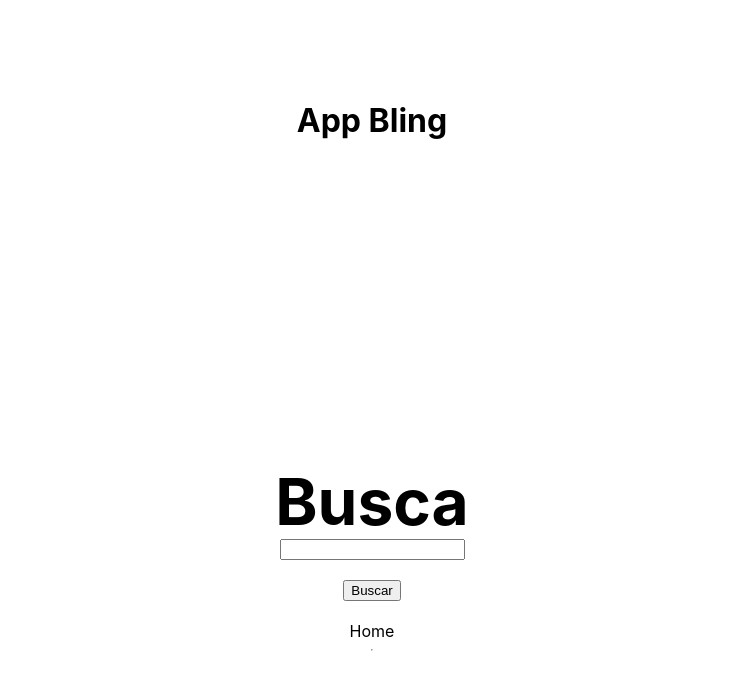
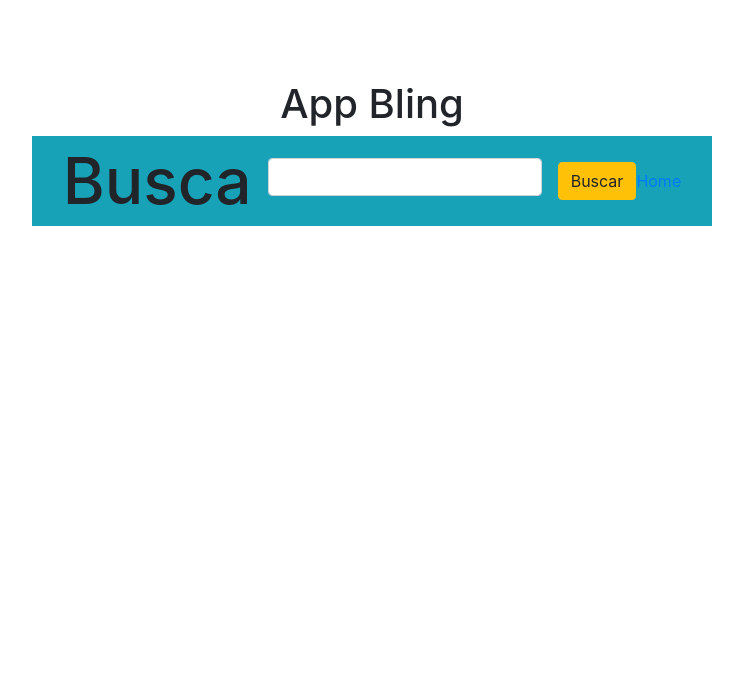
Before and after one commit to rmdev-cmba/api-bling, a Next.js app: page / in a window 1280 px wide. Shown: the top 690 px of the page, without its empty margins (268-1011 px from the left). Built offline with nearby package versions, Linux system fonts and the light colour scheme.

Commit message:
Adicionado boostrap

```diff
--- a/package.json
+++ b/package.json
@@ -8,8 +8,10 @@
     "start": "next start"
   },
   "dependencies": {
+    "bootstrap": "^4.6.0",
     "next": "10.1.1",
-    "react": "17.0.2",
-    "react-dom": "17.0.2"
+    "react": "^17.0.2",
+    "react-dom": "^17.0.2",
+    "reactstrap": "^8.9.0"
   }
 }
--- a/src/components/SearchProd.jsx
+++ b/src/components/SearchProd.jsx
@@ -1,14 +1,13 @@
 import Head from 'next/head';
 import { useState } from 'react';
-import Router from 'next/router';
-
+import { useRouter } from 'next/router';
 import styles from '../styles/Home.module.css';
-
-const { LOCAL_URL } = process.env
+import { Container, Navbar, Button } from 'reactstrap';
 
 export default function SearchProd() {
-    const [searchText, setSearchText] = useState('');
-    const [itemList, setItemList] = useState([]);
+    const router = useRouter()
+    const [searchText, setSearchText] = useState('')
+    const [itemList, setItemList] = useState([]) // esta linha mantém o campo 'Busca' preenchido
 
     const handleSearch = async () => {
         // aqui é a junção de busca com api/search
@@ -19,8 +18,7 @@ export default function SearchProd() {
                 console.log('cheguei em SearchProd com ', searchText)
 
                 // chama a página correspondete ao path:
-                Router.push(`/prod/${searchText}`)
-
+                router.push(`/prod/${searchText}`)
 
             } catch (err) {
                 // console.error(err);
@@ -30,30 +28,29 @@ export default function SearchProd() {
 
         }
     }
+
     return (
-        <div className={styles.container}>
+        <div>
             <Head>
-                <title>OS-App</title>
+                <title>App-Bling</title>
                 <link rel="icon" href="/favicon.ico" />
             </Head>
 
-            <main className={styles.main}>
-                <h1 className={styles.title}>Busca</h1>
+            <Navbar color="info" dark expand="md">
+                <Container>
 
-                <input type="text" value={searchText} onChange={e => setSearchText(e.target.value)} />
-                <br />
-                <button onClick={handleSearch}>Buscar</button><br />
-                <a href='/'>Home</a>
+                    <h1 className={styles.title}>Busca</h1>
+                    <div className="form-group mx-sm-3 mb-2">
+                        <input type="text" className="form-control" value={searchText} onChange={e => setSearchText(e.target.value)} />
+                    </div>
+                    <br />
 
-                <hr />
+                    <Button color="warning" onClick={handleSearch}>Buscar</Button><br />
+                    <a href='/'>Home</a>
 
-                {console.log('itemList: ', itemList)}
+                </Container>
+            </Navbar>
 
-
-
-            </main>
         </div>
     )
-
-
 }
--- a/src/pages/_app.jsx
+++ b/src/pages/_app.jsx
@@ -1,5 +1,5 @@
-import '../styles/globals.css'
-// import App from "next/app";
+import 'bootstrap/dist/css/bootstrap.min.css';
+// import '../styles/globals.css';
 
 
 function MyApp({ Component, pageProps }) {
```
Also changed, not shown: 1 other file (tests, documents, lock files or other folders).
